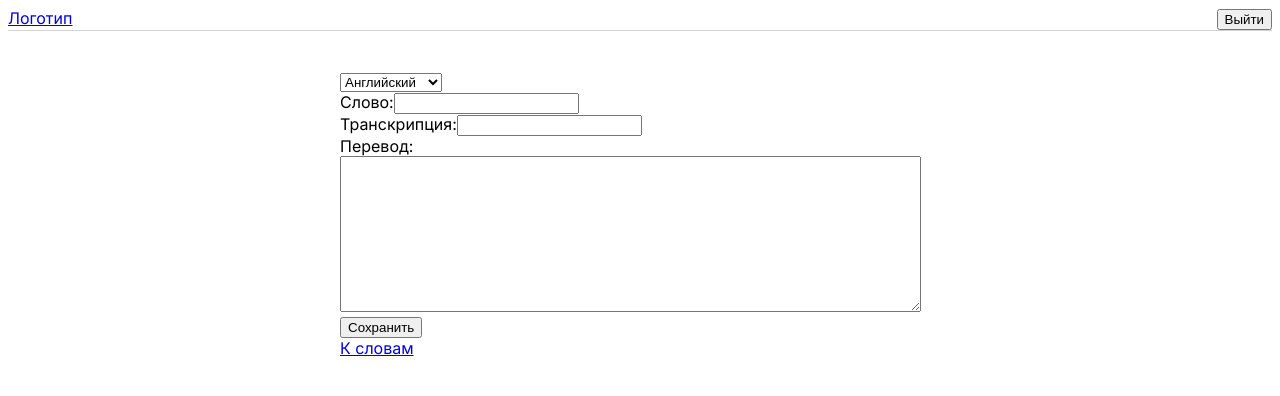
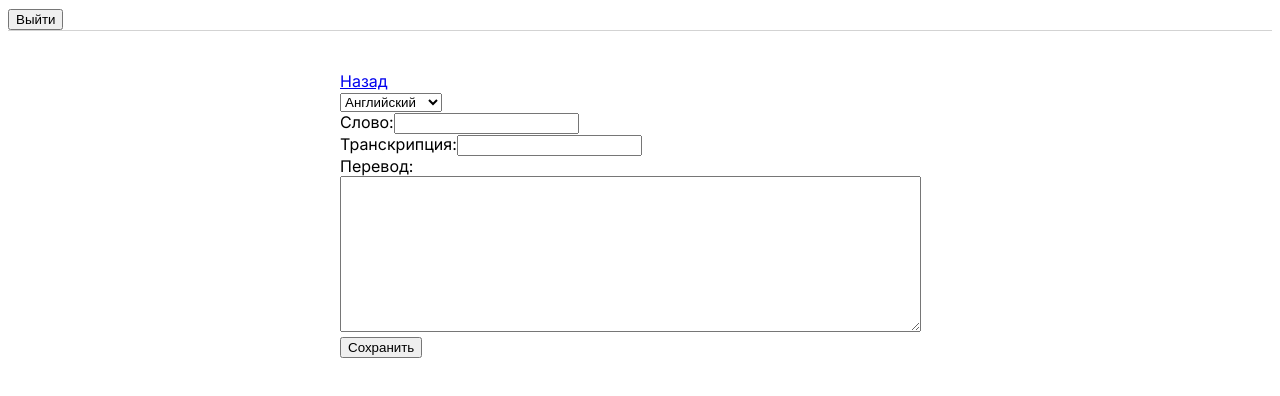
Before and after one commit to mialkin/dictionary-ui, a Next.js app: page /words/create in a window 1280 px wide. Shown: the top 396 px of the page. Built offline with nearby package versions, Linux system fonts and the light colour scheme.

Commit message:
Simplify things

```diff
--- a/src/app/(words)/words/[id]/edit/page.module.css
+++ b/src/app/(words)/words/[id]/edit/page.module.css
@@ -1,4 +1,3 @@
 .breadcrumbs {
-    font-size: 20px;
     margin-bottom: 30px;
 }
--- a/src/app/(words)/words/create/page.tsx
+++ b/src/app/(words)/words/create/page.tsx
@@ -29,6 +29,9 @@ export default function CreateWord() {
 
     return (
         <div>
+            <div>
+                <Link href='/words'>Назад</Link>
+            </div>
             <div>
                 <select
                     value={languageId}
@@ -90,9 +93,6 @@ export default function CreateWord() {
                     Сохранить
                 </button>
             </div>
-            <div>
-                <Link href='/words'>К словам</Link>
-            </div>
         </div>
     );
 }
--- a/src/app/(words)/words/layout.tsx
+++ b/src/app/(words)/words/layout.tsx
@@ -6,17 +6,10 @@ export default function WordsLayout({ children }: { children: React.ReactNode })
     return (
         <div>
             <div className={styles.header}>
-                <div>
-                    <Link href='/'>Логотип</Link>
-                </div>
-                <div>
-                    <form
-                        action={new URL('/logout', process.env.NEXT_PUBLIC_CLIENT_GATEWAY_API_URL).toString()}
-                        method='POST'
-                    >
-                        <button type='submit'>Выйти</button>
-                    </form>
-                </div>
+                <form action={new URL('/logout', process.env.NEXT_PUBLIC_CLIENT_GATEWAY_API_URL).toString()}
+                      method='POST'>
+                    <input type='submit' value='Выйти' />
+                </form>
             </div>
             <div className={styles.main}>
                 {children}
--- a/src/app/layout.tsx
+++ b/src/app/layout.tsx
@@ -7,14 +7,13 @@ const inter = Inter({ subsets: ['latin'] });
 
 export const metadata: Metadata = {
     title: 'Словарь',
-    description: 'Словарь для хранения слов'
+    description: 'Персональный словарь для хранения слов'
 };
 
 export default function RootLayout({ children }: Readonly<{ children: React.ReactNode; }>) {
     return (
-        // TODO Use lang other than "en"?
         // TODO Why body has to have className?
-        <html lang='en'>
+        <html lang='ru'>
         <body className={inter.className}>
         {children}
         </body>
--- a/src/app/page.module.css
+++ /dev/null
@@ -1,4 +0,0 @@
-.main {
-    display: flex;
-    color: blue;
-}
```
Also changed, not shown: src/app/page.tsx (+2 -23 lines).
